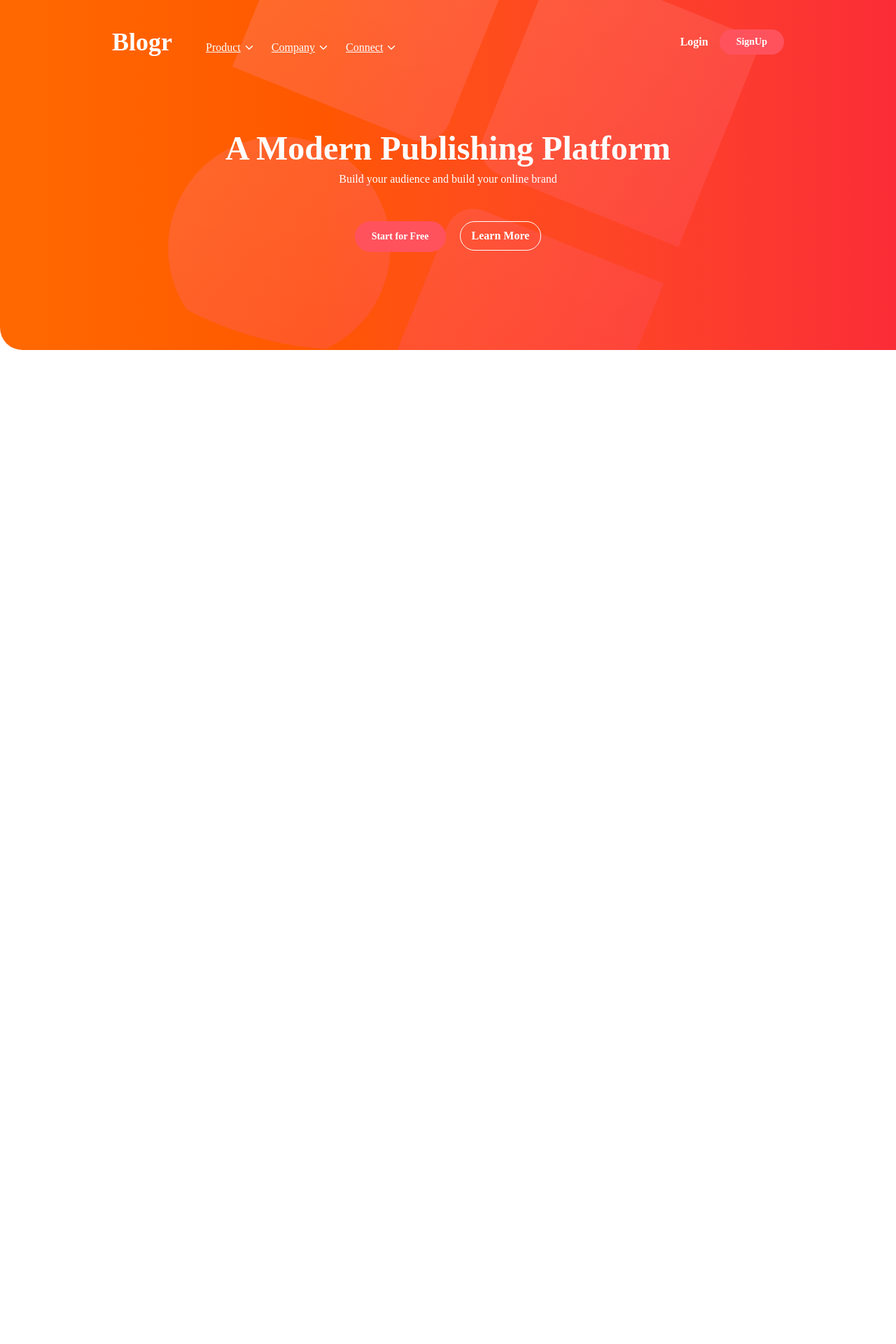
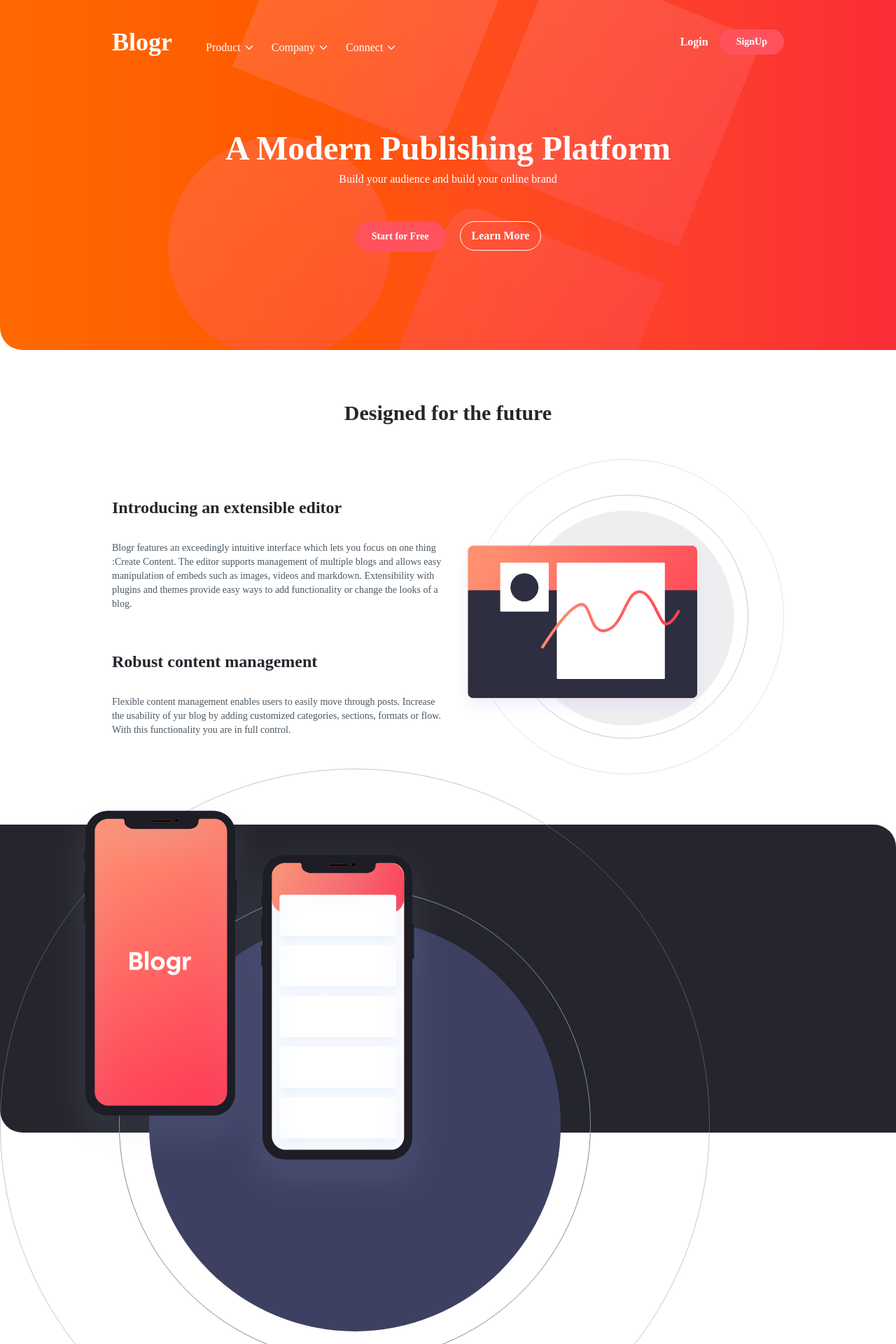
Before and after one commit to Joshuakibwage/blogr-landing-page, a React (Vite) app: page / in a window 1280 px wide. Shown: the top 1920 px of the page at 70% size. Before the commit the page ends 800 px from the top, so only its background shows below. Built offline with nearby package versions, Linux system fonts and the light colour scheme.

Commit message:
Add desing for future section

```diff
--- a/src/App.jsx
+++ b/src/App.jsx
@@ -1,27 +1,17 @@
-import Company from "./pages/Company";
+// import Company from "./pages/Company";
+// import Connect from "./pages/Connect";
 import Connect from "./pages/Connect";
+import Design from "./pages/Design";
 import Landing from "./pages/Landing"
-import { createBrowserRouter, RouterProvider } from "react-router-dom"
 
-const router = createBrowserRouter([
-  {
-    path: '/',
-    element: <Landing />
-  },
-  {
-    path: '/company',
-    element: <Company />
-  },
-  {
-    path: '/connect',
-    element: <Connect />
-  }
-]);
+
 
  const App = () => {
    return (
       <main>
-        <RouterProvider router={router} />
+        <Landing />
+        <Design />
+        <Connect />
       </main>
    )
  }
--- a/src/components/Hero.jsx
+++ b/src/components/Hero.jsx
@@ -12,7 +12,7 @@ const Hero = () => {
             <img
                 src="src/assets/images/bg-pattern-intro-desktop.svg"
                 alt="Desktop background"
-                className="w-full h-[500px] object-center object-cover opacity-40 text-red-800 rounded-bl-full"
+                className="w-full h-[500px] object-center object-cover opacity-40 text-red-800 rounded-bl-4xl"
             />
             <div className="inset-0 w-[80%] mx-auto absolute flex flex-col justify-center items-center md:mt-12">
                 <h1 className="font-extrabold text-3xl md:text-4xl lg:text-5xl text-white">A Modern Publishing Platform</h1>
--- a/src/components/Navbar.jsx
+++ b/src/components/Navbar.jsx
@@ -3,7 +3,6 @@ import Button from "./Button";
 import { useState } from "react";
 import hamburger from "../assets/images/icon-hamburger.svg";
 import close from "../assets/images/icon-close.svg";
-import { NavLink } from "react-router-dom";
 
 
 const Navbar = () => {
@@ -13,12 +12,6 @@ const Navbar = () => {
     const toggleNav = () => {
         setNav(!nav);
     };
-    // Function that underlines active links
-    const navLinkStyles = ({isActive}) => {
-        return {
-            textDecoration: isActive ? 'underline' : 'none'
-        };
-    }
 
 
   return (
@@ -30,15 +23,15 @@ const Navbar = () => {
 
                 <ul className="hidden ml-12 gap-6 text-white md:flex">
                     <div className="flex items-center">
-                        <NavLink style={navLinkStyles} to='/'>Product</NavLink>
+                        <a href="/">Product</a>
                         <IoChevronDown className="ml-1" />
                     </div>
                     <div className="flex items-center">
-                        <NavLink style={navLinkStyles} to=''>Company</NavLink>
+                        <a href="/">Company</a>
                         <IoChevronDown className="ml-1" />
                     </div>
                     <div className="flex items-center">
-                        <NavLink style={navLinkStyles} to=''>Connect</NavLink>
+                        <a href="/">Connect</a>
                         <IoChevronDown className="ml-1" />
                     </div>
 
@@ -59,11 +52,11 @@ const Navbar = () => {
 
             </div>
                 {/* Hamburger menu and close menu for mobile navigation */}
-            <div onClick={toggleNav} className="md:hidden">
+            <button onClick={toggleNav} className="md:hidden cursor-pointer">
                 {nav ?
                 (<img src={close} /> )
                 : (<img src={hamburger} />)}
-            </div>
+            </button>
         </div>
 
         {/* Mobile menu links */}
@@ -72,17 +65,17 @@ const Navbar = () => {
                 nav ? (
                     <ul className="flex flex-col gap-6 text-black md:hidden bg-[var(--color-neutral-white)]
                     w-[80%] h-[500px] mx-auto rounded-lg items-center mt-4 transition-transform duration-200 delay-300
-                    ease-in-out">
+                    ease-in-out shadow-2xl">
                         <div className="flex items-center mt-12">
-                            <NavLink  to='/'>Product</NavLink>
+                            <a>Product</a>
                             <IoChevronDown className="ml-1 text-red-400" />
                         </div>
                         <div className="flex items-center">
-                            <NavLink  to=''>Company</NavLink>
+                            <a>Company</a>
                             <IoChevronDown className="ml-1 text-red-400" />
                         </div>
                         <div className="flex items-center">
-                            <NavLink  to=''>Connect</NavLink>
+                            <a>Connect</a>
                             <IoChevronDown className="ml-1 text-red-400" />
                         </div>
                         <div className="space-y-4 flex flex-col md:hidden">
--- a/src/index.css
+++ b/src/index.css
@@ -19,7 +19,7 @@ body {
   --color-neutral-white: hsl(0, 0%, 100%);
   --color-Grayish-blue: hsl(240, 2%, 79%);
   --color-dark-grayish-blue: hsl(207, 13%, 34%);
-  --color-dark-black-blue: hsl(240, 10%, 16%);
+  --color-dark-blue: hsl(240, 10%, 16%);
 
   /* gradients */
 
--- a/src/pages/Connect.jsx
+++ b/src/pages/Connect.jsx
@@ -2,7 +2,20 @@
 
 const Connect = () => {
   return (
-    <div>Connect</div>
+    <section className="w-full bg-[var(--color-dark-blue)] mt-18 relative h-110 rounded-tr-4xl rounded-bl-4xl z-[2]">
+
+        <img
+            src="src/assets/images/bg-pattern-circles.svg"
+            alt="circles"
+            className=" absolute -top-20 overflow-y-hidden"
+        />
+        <img
+            src="src/assets/images/illustration-phones.svg"
+            alt="phones"
+            className="absolute md:left-20 z-3 -top-10"
+        />
+
+    </section>
   )
 }
 
--- /dev/null
+++ b/src/pages/Design.jsx
@@ -0,0 +1,53 @@
+
+
+const Design = () => {
+  return (
+    <section className="w-3/4 mx-auto">
+        <div>
+            <h2 className="text-[var(--color-dark-blue)] font-bold text-3xl text-center mt-18"
+            >
+                Designed for the future
+            </h2>
+        </div>
+
+        <div className="w-full mt-12 flex flex-col-reverse md:flex-row md:items-center">
+            <div className="w-full md:w-1/2 flex flex-col">
+                <div className="text-center md:text-left">
+                    <h3 className="font-bold text-[var(--color-dark-blue)] text-2xl"
+                    >
+                        Introducing an extensible editor
+                    </h3>
+                    <p className="text-sm mt-8 text-[var(--color-dark-grayish-blue)]"
+                    >
+                        Blogr features an exceedingly intuitive interface which lets you focus on one thing
+                        :Create Content. The editor supports management of multiple blogs and allows easy
+                        manipulation of embeds such as images, videos and markdown. Extensibility with plugins
+                        and themes provide easy ways to add functionality or change the looks of a blog.
+                     </p>
+                </div>
+                <div className="mt-14 text-center md:text-left">
+                    <h3 className="font-bold text-[var(--color-dark-blue)] text-2xl"
+                    >
+                        Robust content management
+                    </h3>
+                    <p className="text-sm mt-8 text-[var(--color-dark-grayish-blue)]">
+                        Flexible content management enables  users to easily move through posts. Increase the
+                         usability of yur blog by adding customized categories, sections, formats or flow. With this
+                         functionality you are in full control.
+                     </p>
+                </div>
+            </div>
+            <div className="w-full md:ml-4 md:w-1/2 ">
+
+                <img
+                    src="src/assets/images/illustration-editor-desktop.svg"
+                    alt="illustration"
+                    className=" left-40 w-full"
+                />
+            </div>
+        </div>
+    </section>
+  )
+}
+
+export default Design
```
